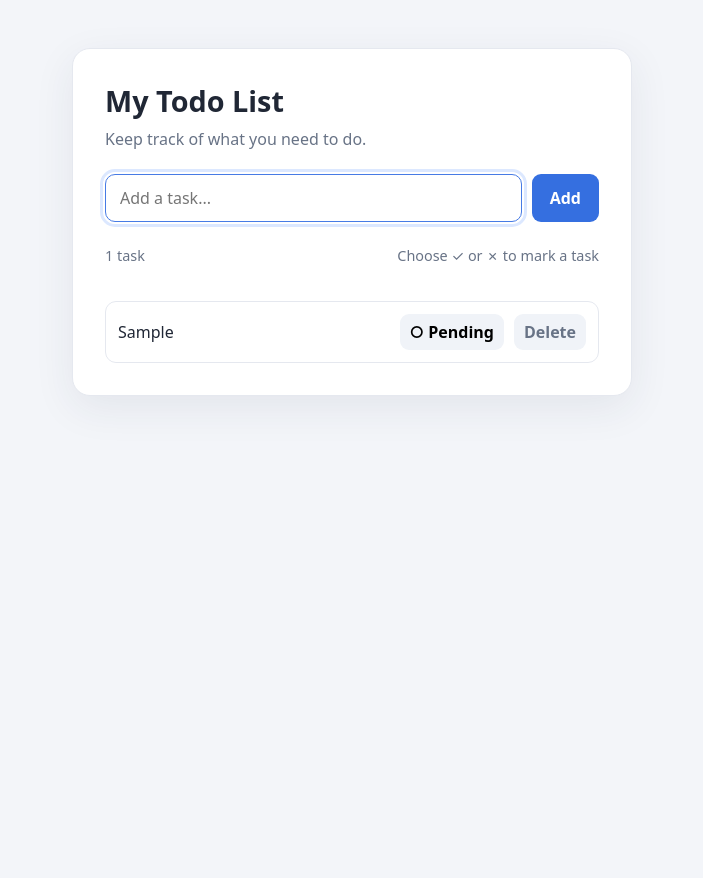
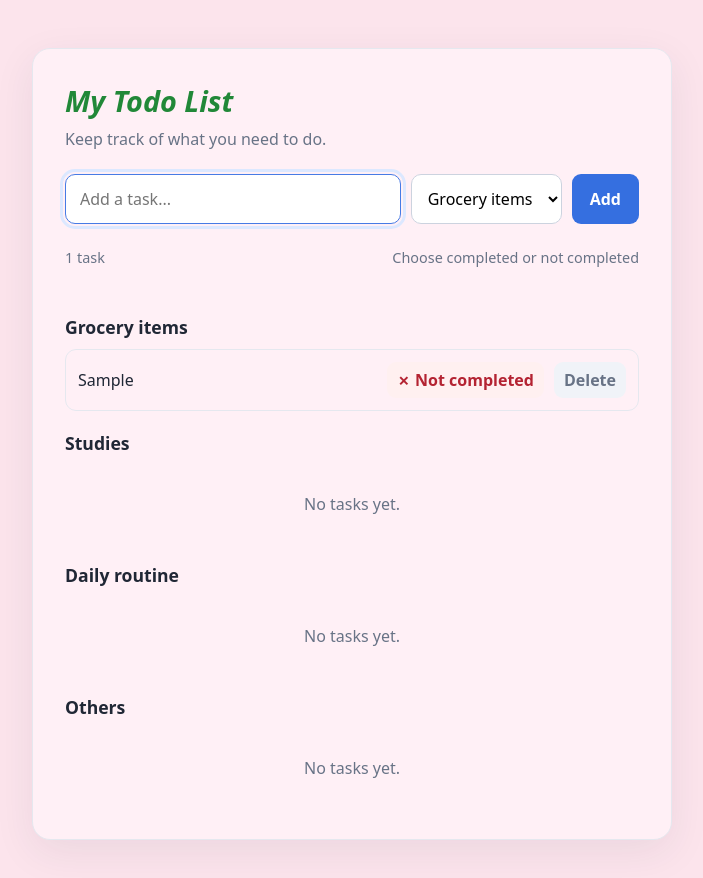
Before and after one commit to senthursivakumar/todo-application, a plain HTML site: page index.html in a window 1280 px wide. Both pictures are taken after typing "Sample" into the empty fields and a click on the button "Add". Shown: the whole page, without its empty margins (288-991 px from the left). Before the commit the page ends 800 px from the top, so only its background shows below. Drawn offline with Linux system fonts and the light colour scheme.

Commit message:
Organize todo tasks into folders
Co-authored-by: Copilot <223556219+Copilot@users.noreply.github.com>

```diff
--- a/css/style.css
+++ b/css/style.css
@@ -2,7 +2,7 @@
   color-scheme: light;
   font-family: system-ui, -apple-system, "Segoe UI", sans-serif;
   color: #202735;
-  background: #f3f5f9;
+  background: #fce4ec;
 }
 
 * {
@@ -16,18 +16,20 @@ body {
 }
 
 .todo-app {
-  width: min(100%, 560px);
+  width: min(50vw, 900px);
   margin: 0 auto;
   padding: 32px;
   border: 1px solid #e5e8ef;
   border-radius: 18px;
-  background: #fff;
+  background: #fff0f6;
   box-shadow: 0 12px 40px rgb(35 48 73 / 8%);
 }
 
 h1 {
   margin: 0;
   font-size: 1.8rem;
+  font-style: italic;
+  color: #218838;
 }
 
 .subtitle {
@@ -37,6 +39,7 @@ h1 {
 
 #todo-form {
   display: flex;
+  flex-wrap: wrap;
   gap: 10px;
 }
 
@@ -52,6 +55,14 @@ h1 {
 #new-task:focus {
   outline: 3px solid #dce8ff;
   border-color: #477be5;
+}
+
+#task-category {
+  padding: 12px;
+  border: 1px solid #ccd3df;
+  border-radius: 10px;
+  background: #fff;
+  font: inherit;
 }
 
 button {
@@ -87,12 +98,21 @@ input:focus-visible {
   font-size: 0.9rem;
 }
 
-#task-list {
+.task-list {
   display: grid;
   gap: 10px;
   margin: 0;
   padding: 0;
   list-style: none;
+}
+
+.task-folder {
+  margin-top: 20px;
+}
+
+.task-folder h2 {
+  margin: 0 0 10px;
+  font-size: 1.1rem;
 }
 
 .task {
@@ -110,7 +130,7 @@ input:focus-visible {
   overflow-wrap: anywhere;
 }
 
-.task[data-status="correct"] .task-text {
+.task[data-status="completed"] .task-text {
   color: #738071;
   text-decoration: line-through;
 }
@@ -122,12 +142,12 @@ input:focus-visible {
   white-space: nowrap;
 }
 
-.status-button[data-status="correct"] {
+.status-button[data-status="completed"] {
   color: #167447;
   background: #e8f6ee;
 }
 
-.status-button[data-status="wrong"] {
+.status-button[data-status="not_completed"] {
   color: #b42332;
   background: #fff0f0;
 }
@@ -165,6 +185,12 @@ input:focus-visible {
   border: 0;
 }
 
+@media (max-width: 640px) {
+  .todo-app {
+    width: 100%;
+  }
+}
+
 @media (max-width: 440px) {
   body {
     padding: 20px 12px;
--- a/index.html
+++ b/index.html
@@ -26,15 +26,22 @@
         autocomplete="off"
         required
       >
+      <label class="visually-hidden" for="task-category">Folder</label>
+      <select id="task-category" name="category">
+        <option value="groceries">Grocery items</option>
+        <option value="semester">Studies</option>
+        <option value="routine">Daily routine</option>
+        <option value="others">Others</option>
+      </select>
       <button class="add-button" type="submit">Add</button>
     </form>
 
     <div class="summary">
       <span id="task-count">0 tasks</span>
-      <span>Choose ✓ or ✗ to mark a task</span>
+      <span>Choose completed or not completed</span>
     </div>
     <p id="message" class="message" role="status" aria-live="polite"></p>
-    <ul id="task-list" aria-label="Todo tasks"></ul>
+    <div id="task-folders" aria-label="Todo folders"></div>
   </main>
 </body>
 </html>
--- a/js/app.js
+++ b/js/app.js
@@ -3,9 +3,17 @@
 const STORAGE_KEY = "simple-todo-web-tasks";
 const form = document.querySelector("#todo-form");
 const input = document.querySelector("#new-task");
-const list = document.querySelector("#task-list");
+const categorySelect = document.querySelector("#task-category");
+const foldersContainer = document.querySelector("#task-folders");
 const count = document.querySelector("#task-count");
 const message = document.querySelector("#message");
+
+const folders = [
+  { id: "groceries", name: "Grocery items" },
+  { id: "semester", name: "Studies" },
+  { id: "routine", name: "Daily routine" },
+  { id: "others", name: "Others" }
+];
 
 let tasks = loadTasks();
 
@@ -25,13 +33,23 @@ function loadTasks() {
       throw new Error("Saved todo data is not a list.");
     }
 
-    return parsed.filter(task =>
+    return parsed
+      .filter(task =>
         task &&
         typeof task.text === "string" &&
         task.text.length > 0 &&
         task.text.length <= 200 &&
-      ["pending", "correct", "wrong"].includes(task.status)
-    );
+        ["pending", "correct", "wrong", "completed", "not_completed"].includes(task.status)
+      )
+      .map(task => ({
+        text: task.text,
+        category: folders.some(folder => folder.id === task.category) ?
+          task.category : "others",
+        status: task.status === "correct" ? "completed" :
+          task.status === "wrong" || task.status === "pending" ? "not_completed" :
+          ["completed", "not_completed"].includes(task.status) ? task.status :
+          "not_completed"
+      }));
   } catch (error) {
     console.error("Could not load saved tasks:", error);
     showMessage("Saved tasks could not be loaded. You can still add new tasks.");
@@ -52,18 +70,32 @@ function saveTasks() {
 }
 
 function renderTasks() {
-  list.replaceChildren();
+  foldersContainer.replaceChildren();
   count.textContent = `${tasks.length} ${tasks.length === 1 ? "task" : "tasks"}`;
 
-  if (tasks.length === 0) {
+  folders.forEach(folder => {
+    const section = document.createElement("section");
+    section.className = "task-folder";
+
+    const heading = document.createElement("h2");
+    heading.textContent = folder.name;
+
+    const list = document.createElement("ul");
+    list.className = "task-list";
+    list.setAttribute("aria-label", `${folder.name} tasks`);
+
+    const folderTasks = tasks
+      .map((task, index) => ({ task, index }))
+      .filter(({ task }) => task.category === folder.id);
+
+    if (folderTasks.length === 0) {
       const empty = document.createElement("li");
       empty.className = "empty-state";
-    empty.textContent = "No tasks yet. Add one above!";
+      empty.textContent = "No tasks yet.";
       list.append(empty);
-    return;
     }
 
-  tasks.forEach((task, index) => {
+    folderTasks.forEach(({ task, index }) => {
       const row = document.createElement("li");
       row.className = "task";
       row.dataset.status = task.status;
@@ -76,16 +108,12 @@ function renderTasks() {
       statusButton.type = "button";
       statusButton.className = "status-button";
       statusButton.dataset.status = task.status;
-    statusButton.textContent = task.status === "correct" ? "✓ Correct" :
-      task.status === "wrong" ? "✗ Wrong" : "○ Pending";
+      statusButton.textContent = task.status === "completed" ? "✓ Completed" :
+        "✗ Not completed";
       statusButton.setAttribute("aria-label", `Change status for ${task.text}`);
       statusButton.addEventListener("click", () => {
-      const nextStatus = {
-        pending: "correct",
-        correct: "wrong",
-        wrong: "pending"
-      };
-      tasks[index].status = nextStatus[tasks[index].status];
+        tasks[index].status = tasks[index].status === "completed" ?
+          "not_completed" : "completed";
         saveTasks();
         renderTasks();
       });
@@ -104,6 +132,10 @@ function renderTasks() {
       row.append(text, statusButton, deleteButton);
       list.append(row);
     });
+
+    section.append(heading, list);
+    foldersContainer.append(section);
+  });
 }
 
 form.addEventListener("submit", event => {
@@ -115,7 +147,11 @@ form.addEventListener("submit", event => {
     return;
   }
 
-  tasks.push({ text, status: "pending" });
+  tasks.push({
+    text,
+    category: categorySelect.value,
+    status: "not_completed"
+  });
   saveTasks();
   renderTasks();
   form.reset();
```
Lines whose indentation alone changed are shown as unchanged.
